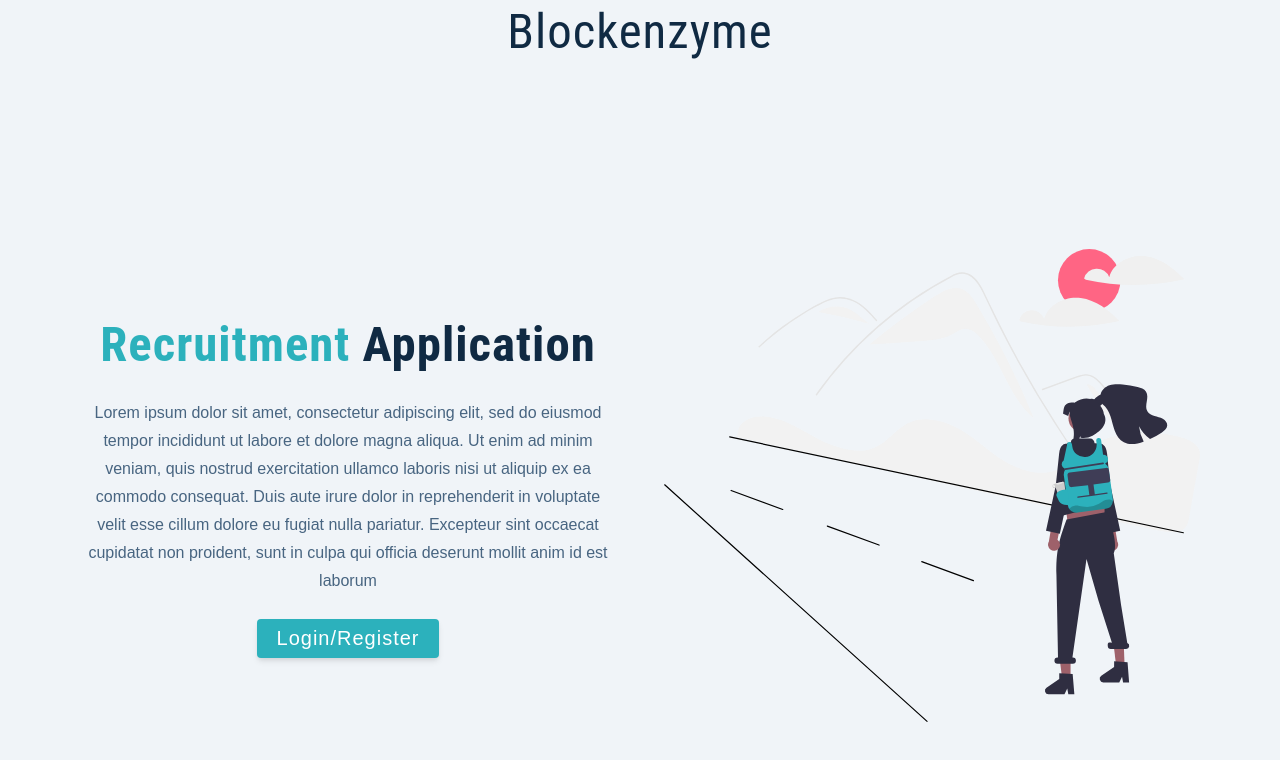
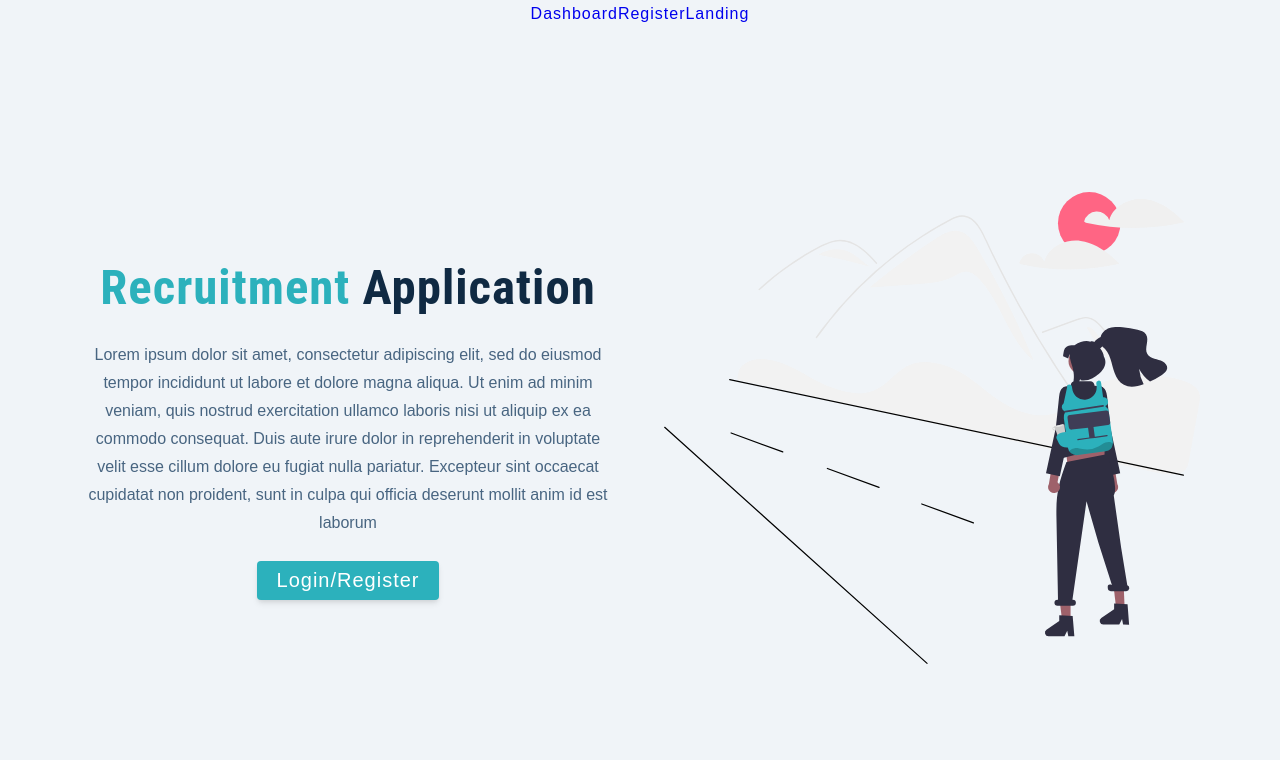
Before and after one commit to Blockenzyme/recruitment_application, a React (Create React App) app in the folder client/: page /landing in a window 1280 px wide. Shown: the top 760 px of the page. Built offline with nearby package versions, Linux system fonts and the light colour scheme.

Commit message:
setting up basic routes

```diff
--- a/client/src/App.js
+++ b/client/src/App.js
@@ -1,12 +1,22 @@
-import logo from './logo.svg';
+import React from 'react';
+import { Routes, Route, Link } from "react-router-dom";
 import Landing from './pages/Landing';
 import './App.css';
 
 function App() {
   return (
     <div className="App">
-     <h1>Blockenzyme</h1>
-     <Landing/>
+      <nav>
+        <Link to="/">Dashboard</Link>
+        <Link to="/register">Register</Link>
+        <Link to="/landing">Landing</Link>
+      </nav>
+      <Routes>
+        <Route path="/" element={<div>Dashboard</div>} />
+        <Route path="/register" element={<div>Register</div>} />
+        <Route path="/landing" element={<Landing />} />
+        <Route path="*" element={<h1>Error</h1>} />
+      </Routes>
     </div>
   );
 }
--- a/client/src/index.js
+++ b/client/src/index.js
@@ -1,5 +1,6 @@
 import React from 'react';
 import ReactDOM from 'react-dom/client';
+import { BrowserRouter } from "react-router-dom";
 import "normalize.css"
 import './index.css';
 import App from './App';
@@ -7,9 +8,11 @@
 
 const root = ReactDOM.createRoot(document.getElementById('root'));
 root.render(
-  <React.StrictMode>
-    <App />
-  </React.StrictMode>
+  <BrowserRouter>
+    <React.StrictMode>
+      <App />
+    </React.StrictMode>
+  </BrowserRouter>
 );
 
 // If you want to start measuring performance in your app, pass a function
--- a/client/src/pages/Landing.jsx
+++ b/client/src/pages/Landing.jsx
@@ -1,17 +1,15 @@
 import React from "react";
-import styled from "styled-components";
+import { Link } from "react-router-dom";
 import main from "../assets/images/main.svg";
 import Wrapper from "../assets/wrappers/LandingPage";
 const Landing = () => {
   return (
     <Wrapper>
-      <nav>
-        {/* <img src={logo} alt="Blockenzyme" className="logo" /> */}
-      </nav>
+      <nav>{/* <img src={logo} alt="Blockenzyme" className="logo" /> */}</nav>
       <div className="container page">
         <div className="info">
           <h1>
-             <span>Recruitment</span> application
+            <span>Recruitment</span> application
           </h1>
           <p>
             Lorem ipsum dolor sit amet, consectetur adipiscing elit, sed do
@@ -22,7 +20,9 @@
             pariatur. Excepteur sint occaecat cupidatat non proident, sunt in
             culpa qui officia deserunt mollit anim id est laborum
           </p>
-          <button className="btn btn-hero">Login/Register</button>
+          <Link to="/register" className="btn btn-hero">
+            Login/Register
+          </Link>
         </div>
         <img src={main} alt="" className="img main-img" />
       </div>
```
